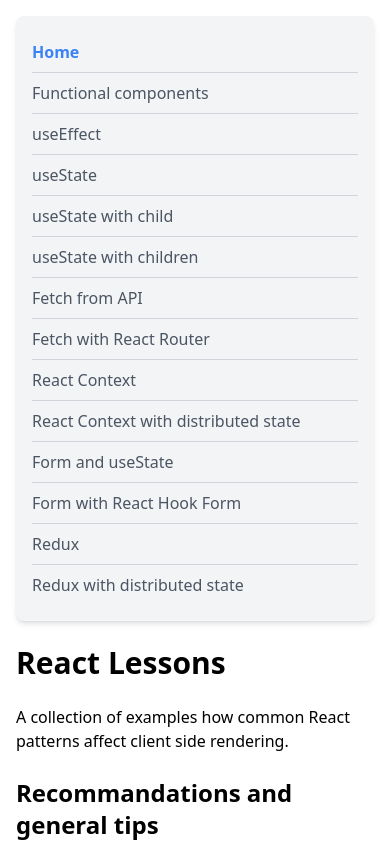
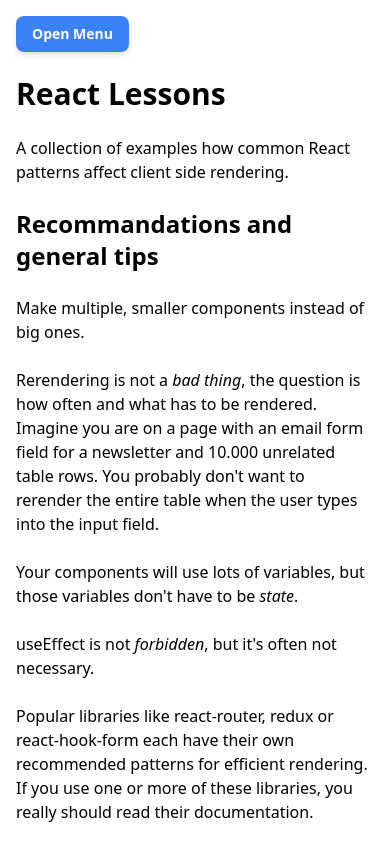
Before and after one commit to audunru/react-lessons, a React (Vite) app: page /#/ in a window 390 px wide. Shown: the top 844 px of the page. Built offline with nearby package versions, Linux system fonts and the light colour scheme.

Commit message:
fix: responsive menu

```diff
--- a/src/components/button/index.tsx
+++ b/src/components/button/index.tsx
@@ -6,7 +6,7 @@
   return (
     <button
       {...props}
-      className={`px-4 py-2 rounded-lg text-sm font-bold shadow-md bg-blue-500 text-white hover:bg-blue-600 focus:outline-none focus:ring-2 focus:ring-blue-400 disabled:opacity-50 disabled:cursor-not-allowed dark:bg-blue-700 dark:hover:bg-blue-800 dark:focus:ring-blue-600`}
+      className={`px-4 py-2 rounded-lg text-sm font-bold shadow-md bg-blue-500 text-white hover:bg-blue-600 focus:outline-none focus:ring-2 focus:ring-blue-400 disabled:opacity-50 disabled:cursor-not-allowed dark:bg-blue-700 dark:hover:bg-blue-800 dark:focus:ring-blue-600 ${className}`}
     >
       {children}
     </button>
--- a/src/components/container/index.tsx
+++ b/src/components/container/index.tsx
@@ -1,12 +1,15 @@
 import { PropsWithChildren } from "react";
 import { Menu } from "../menu";
+import { MenuItems } from "../menu/menu-items";
 
 export const Container: React.FC<PropsWithChildren> = (props) => {
   return (
     <div className="container mx-auto px-4">
       <div className="flex flex-col lg:grid lg:grid-cols-[400px_auto] gap-y-6 lg:gap-y-0 lg:gap-x-20">
         <div>
-          <Menu />
+          <Menu>
+            <MenuItems />
+          </Menu>
         </div>
         <div className="flex flex-col items-start gap-y-6">{props.children}</div>
       </div>
--- a/src/components/menu/index.tsx
+++ b/src/components/menu/index.tsx
@@ -1,22 +1,32 @@
-import { lessons } from "../../router";
-import MenuLink from "../menu-link";
+import React, { PropsWithChildren, useRef, useState } from "react";
+import { Button } from "../button";
+import useClickOutside from "./useClickOutside";
 
-export const Menu: React.FC = () => {
+export const Menu: React.FC<PropsWithChildren> = (props) => {
+  const [isMenuOpen, setIsMenuOpen] = useState(false);
+  const menuRef = useRef<HTMLDivElement>(null);
+
+  const handleClick = () => {
+    if (isMenuOpen) {
+      setIsMenuOpen(false); // Close the menu on any click inside the div
+    }
+  };
+
+  const toggleMenu = (e: React.MouseEvent) => {
+    e.stopPropagation(); // Prevent toggle from immediately closing
+    setIsMenuOpen((prev) => !prev); // Toggle the menu state
+  };
+
+  const closeMenu = () => setIsMenuOpen(false);
+
+  useClickOutside(menuRef, closeMenu);
+
   return (
-    <nav
-      aria-label="Main menu"
-      className="flex flex-col bg-gray-100 text-gray-900 dark:bg-gray-800 dark:text-white p-4 rounded-lg shadow-md"
-    >
-      {lessons
-        .filter((lesson) => !!lesson.path && !!lesson.handle?.title)
-        .map((lesson, index) => (
-          <div
-            key={lesson.path}
-            className={`${index !== lessons.length - 1 ? "border-b border-gray-300 dark:border-gray-600" : ""}`}
-          >
-            <MenuLink path={lesson.path ?? "/404-not-found"}>{lesson.handle?.title}</MenuLink>
-          </div>
-        ))}
-    </nav>
+    <div ref={menuRef} onClick={handleClick}>
+      <Button onClick={toggleMenu} aria-expanded={isMenuOpen} className={"lg:hidden peer"}>
+        {isMenuOpen ? "Close Menu" : "Open Menu"}
+      </Button>
+      {props.children}
+    </div>
   );
 };
--- /dev/null
+++ b/src/components/menu/menu-items.tsx
@@ -0,0 +1,22 @@
+import React from "react";
+import { lessons } from "../../router";
+import MenuLink from "../menu-link";
+
+export const MenuItems: React.FC = () => {
+  return (
+    <nav
+      aria-label="Main menu"
+      className={
+        "hidden peer-aria-expanded:flex peer-aria-expanded:mt-3 flex-col lg:mt-0 lg:flex bg-gray-100 text-gray-900 dark:bg-gray-800 dark:text-white p-4 rounded-lg shadow-md absolute lg:static"
+      }
+    >
+      {lessons
+        .filter((lesson) => !!lesson.path && !!lesson.handle?.title)
+        .map((lesson) => (
+          <div key={lesson.path} className="border-b border-gray-300 dark:border-gray-600">
+            <MenuLink path={lesson.path ?? "/404-not-found"}>{lesson.handle?.title}</MenuLink>
+          </div>
+        ))}
+    </nav>
+  );
+};
--- /dev/null
+++ b/src/components/menu/useClickOutside.ts
@@ -0,0 +1,19 @@
+import { useEffect } from "react";
+
+const useClickOutside = (ref: React.RefObject<HTMLElement>, onClickOutside: () => void) => {
+  useEffect(() => {
+    const handleClickOutside = (event: MouseEvent) => {
+      if (ref.current && !ref.current.contains(event.target as Node)) {
+        onClickOutside();
+      }
+    };
+
+    document.addEventListener("mousedown", handleClickOutside);
+
+    return () => {
+      document.removeEventListener("mousedown", handleClickOutside);
+    };
+  }, [ref, onClickOutside]);
+};
+
+export default useClickOutside;
```
